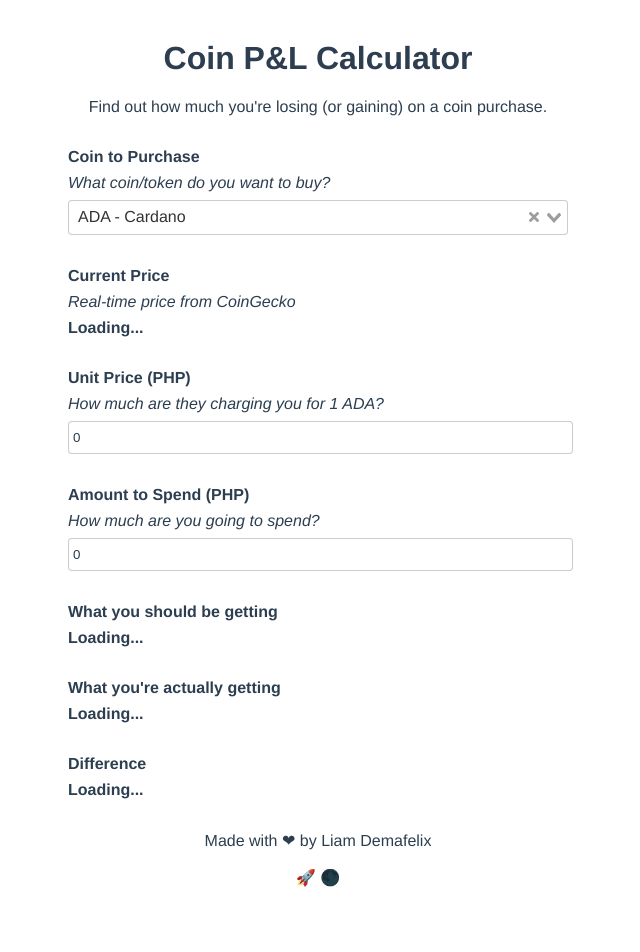
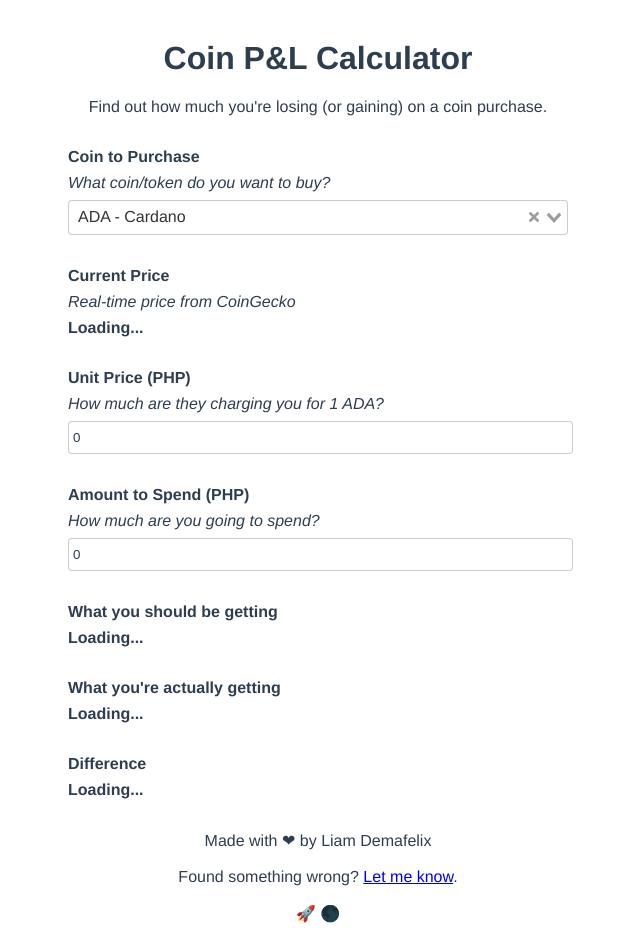
Before and after one commit to liamdemafelix/coin-calc, a Vue app: page / in a window 1280 px wide. Shown: the top 952 px of the page, without its empty margins (322-962 px from the left). Before the commit the page ends 927 px from the top, so only its background shows below. Built offline with nearby package versions, Linux system fonts and the light colour scheme; no server answers.

Commit message:
Add contact URL

```diff
--- a/src/App.vue
+++ b/src/App.vue
@@ -76,6 +76,8 @@
     </form>
     <div class="text-center mt-1">
       Made with ❤ by Liam Demafelix<br /><br />
+      Found something wrong?
+      <a href="mailto:hey@liam.ph">Let me know</a>.<br /><br />
       🚀 🌑
     </div>
   </div>
```
